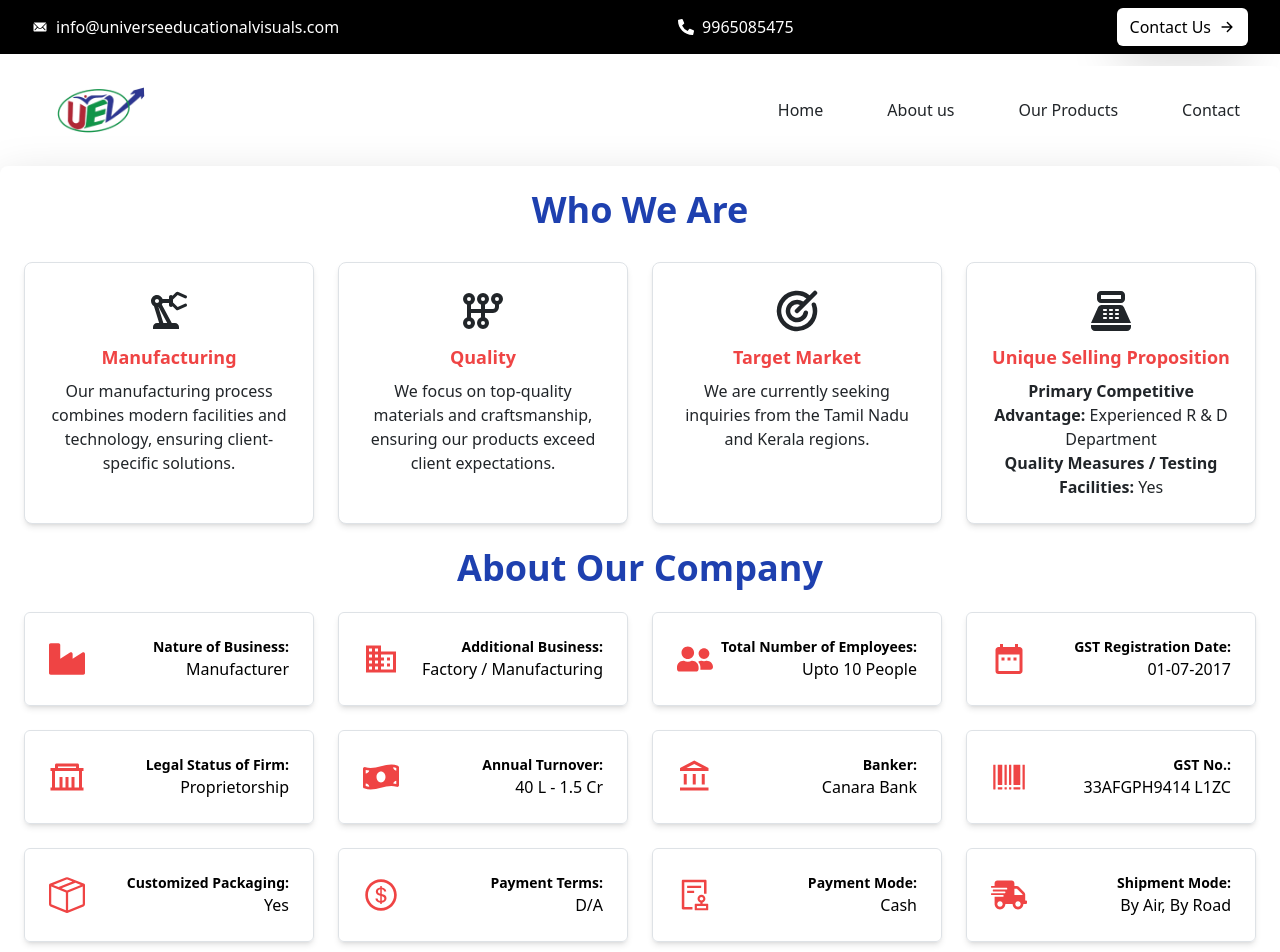
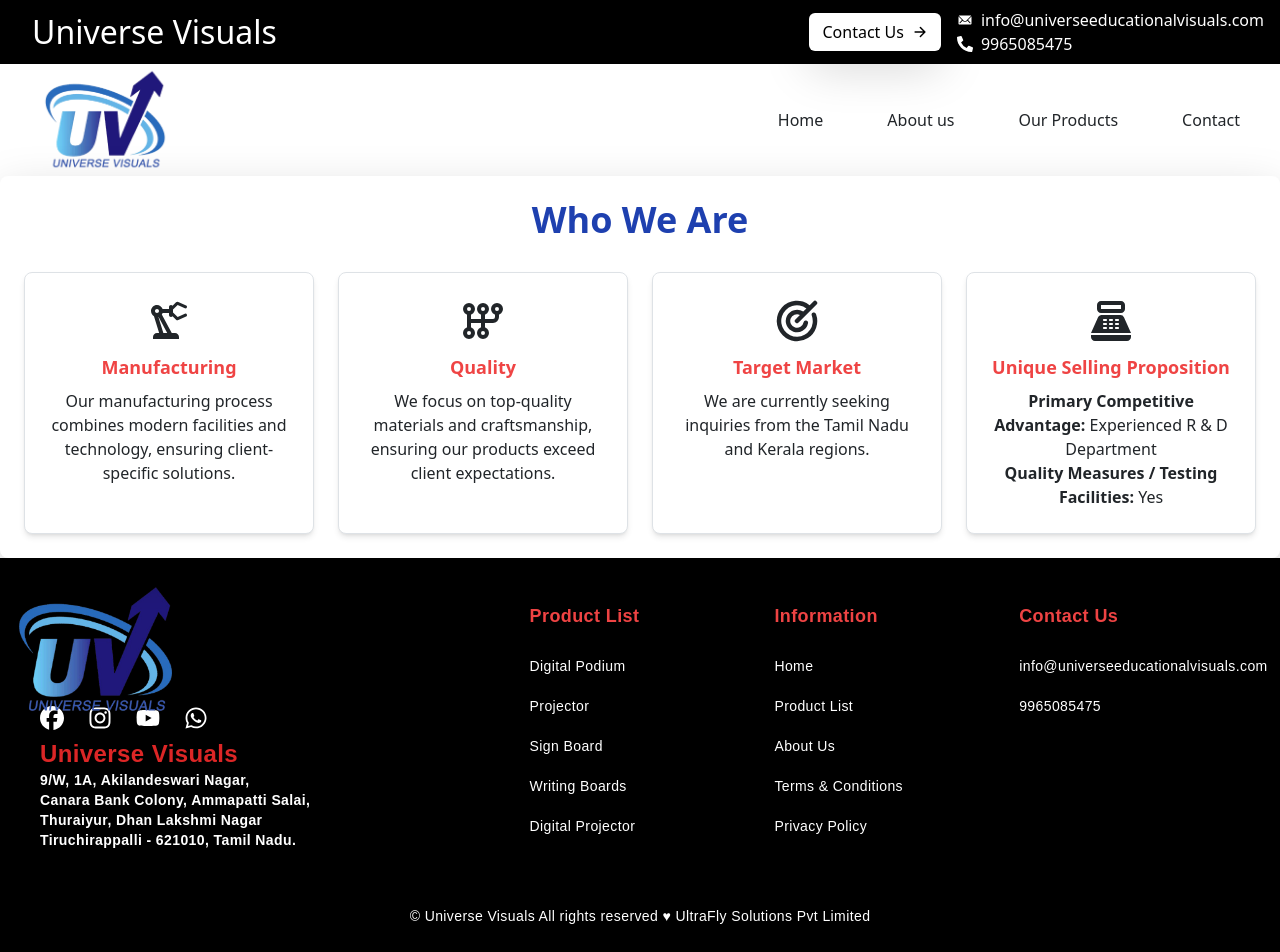
Before and after one commit to Dilipkumar750/Universe_Board, a React (Vite) app in the folder frontend/: page /Turnover in a window 1280 px wide. Shown: the top 952 px of the page. Built offline with nearby package versions, Linux system fonts and the light colour scheme.

Commit message:
changes on 13-11-2024

```diff
--- a/frontend/src/Components/AboutComponent/About.jsx
+++ b/frontend/src/Components/AboutComponent/About.jsx
@@ -31,7 +31,7 @@
             Our Company
           </h2>
           <p className="text-black mt-6 text-base leading-relaxed justify-center text-justify">
-            Universe Educational Visuals aims to provide our clients with the
+            Universe Visuals aims to provide our clients with the
             best range of products by procuring them from reliable vendors. This
             success is made possible by the unwavering support of our esteemed
             vendors, who deliver world-class products. With our offerings, we
@@ -127,7 +127,7 @@
                 Vision
               </h1>
               <p className="text-xl text-justify text-white">
-                Universe Educational Visuals aims to be a global leader in
+                Universe Visuals aims to be a global leader in
                 premium, innovative, and reliable educational and display
                 products. Our goal is to empower institutions, corporate
                 entities, and homes worldwide by offering solutions that enhance
--- a/frontend/src/Components/ContactComponent/Contact.jsx
+++ b/frontend/src/Components/ContactComponent/Contact.jsx
@@ -50,12 +50,12 @@
           <div className="mt-6 text-white flex flex-col md:flex-row">
             <div className="md:flex-1" data-aos="fade-right">
               <p>
-                At Universe Educational Visuals, We are always here to help you connect, grow, and explore new opportunities.
+                At Universe Visuals, We are always here to help you connect, grow, and explore new opportunities.
                 Whether you have a question, need more information about our services, or want to discuss a potential partnership,
                 we would love to hear from you. Feel free to reach out to us through any of the following ways:
               </p>
               <p className="mt-4 font-semibold text-black">Address:</p>
-              Universe Educational Visuals<br />
+              Universe Visuals<br />
               9/W, 1A, Akilandeswari Nagar,<br />
               Canara Bank Colony,Ammapatti Salai, <br />
               Thuraiyur, Dhan Lakshmi Nagar<br />
--- a/frontend/src/Components/HomeComponent/Hero.jsx
+++ b/frontend/src/Components/HomeComponent/Hero.jsx
@@ -28,7 +28,7 @@
       <div className="grid md:grid-cols-2 items-center md:gap-10 gap-6">
         <div className="max-md:order-1 max-md:text-center">
           <p className="mt-4 text-5xl font-extrabold text-blue-500">
-             Universe Educational Visuals
+             Universe Visuals
           </p>
           <h2 className="text-gray-800 md:text-5xl text-3xl font-bold mb-4 md:!leading-[55px]">
           Enriching Classrooms with Quality School Essentials.          </h2>
@@ -48,7 +48,7 @@
           </div>
         </div>
 
-        <div className="hidden md:flex md:h-[400px] md:w-[550px] p-2 overflow-x-hidden  flex-col" data-aos="fade-left">
+        <div className="hidden md:flex md:h-full md:w-full p-2 overflow-x-hidden  flex-col" data-aos="fade-left">
           {/* Custom carousel with automatic scroll */}
           <div className="relative w-full h-full overflow-hidden rounded-lg p-1"> {/* Added padding here */}
             {swiperImages.map((image, index) => (
--- a/frontend/src/Components/HomeComponent/Innovation.jsx
+++ b/frontend/src/Components/HomeComponent/Innovation.jsx
@@ -62,7 +62,7 @@
                 Innovative Technology Solutions for Your Business
               </h2>
               <p className="text-base md:text-lg text-gray-700 leading-relaxed text-justify">
-                Universe Educational Visuals is dedicated to enhancing the educational experience with a diverse range of visual and interactive tools.
+                Universe Visuals is dedicated to enhancing the educational experience with a diverse range of visual and interactive tools.
                 Founded with a commitment to innovation, we offer solutions tailored to meet the unique needs of educators, students, and institutions globally.
                 <br />
                 <br />
@@ -82,7 +82,7 @@
 
                   <div>
                     <h2 className="uppercase font-bold text-[24px] text-primary leading-snug">
-                      <CountUp end={150} duration={20} suffix=" +" />
+                      <CountUp end={3000} duration={20} suffix=" +" />
                     </h2>
                     <h3 className="uppercase font-semibold text-[12px] leading-snug text-gray-700">
                       Completed Projects
@@ -93,7 +93,7 @@
 
                   <div>
                     <h2 className="uppercase font-bold text-[24px] text-primary leading-snug">
-                      <CountUp end={91} duration={30} suffix=" +" />
+                      <CountUp end={1000} duration={30} suffix=" +" />
                     </h2>
                     <h3 className="uppercase font-semibold text-[12px] leading-snug text-gray-700">
                       Happy Clients
@@ -104,7 +104,7 @@
 
                   <div>
                     <h2 className="uppercase font-bold text-[24px] text-primary leading-snug">
-                      <CountUp end={110} duration={25} suffix=" +" />
+                      <CountUp end={1500} duration={25} suffix=" +" />
                     </h2>
                     <h3 className="uppercase font-semibold text-[12px] leading-snug text-gray-700">
                       Customer Service
@@ -135,7 +135,7 @@
                 Our Educational Tools in Action: Real Success Stories
               </h2>
               <p className="mt-4 text-black text-justify">
-                At Universe Educational Visuals, innovation drives everything we create. We offer a wide range of products, including smart boards, projectors, and various writing boards, both ceramic and magnetic, to enhance your educational experience.
+                At Universe Visuals, innovation drives everything we create. We offer a wide range of products, including smart boards, projectors, and various writing boards, both ceramic and magnetic, to enhance your educational experience.
                 <br />
                 Our dedicated team continually develops tools such as display boards, notice boards with sliding glass doors, and press graph boards, ensuring they meet the changing needs of educators and students.
               </p>
--- a/frontend/src/Components/HomeComponent/Turnover.jsx
+++ b/frontend/src/Components/HomeComponent/Turnover.jsx
@@ -21,22 +21,22 @@
     { label: "Quality Measures / Testing Facilities", value: "Yes" },
   ];
 
-  const companyProfileData = [
-    { label: "Nature of Business", value: "Manufacturer", icon: <FaIndustry /> },
-    { label: "Additional Business", value: "Factory / Manufacturing", icon: <MdBusiness /> },
-    { label: "Total Number of Employees", value: "Upto 10 People", icon: <FaUserFriends /> },
-    { label: "GST Registration Date", value: "01-07-2017", icon: <MdDateRange /> },
-    { label: "Legal Status of Firm", value: "Proprietorship", icon: <RiGovernmentLine /> },
-    { label: "Annual Turnover", value: "40 L - 1.5 Cr", icon: <FaMoneyBillWave /> },
-    { label: "Banker", value: "Canara Bank", icon: <MdOutlineAccountBalance /> },
-    { label: "GST No.", value: "33AFGPH9414 L1ZC", icon: <AiOutlineBarcode /> },
-    { label: "Customized Packaging", value: "Yes", icon: <BsBoxSeam /> },
-    { label: "Payment Terms", value: "D/A", icon: <AiOutlineDollarCircle /> },
-    { label: "Payment Mode", value: "Cash", icon: <AiOutlineAudit /> },
-    { label: "Shipment Mode", value: "By Air, By Road", icon: <FaShippingFast /> },
-    { label: "No. of Research / QC Staff", value: "1 - 5 People", icon: <MdOutlinePeople /> },
-    { label: "No. of Skilled Staff", value: "1 - 5 People", icon: <BsGear /> },
-  ];
+  // const companyProfileData = [
+  //   { label: "Nature of Business", value: "Manufacturer", icon: <FaIndustry /> },
+  //   { label: "Additional Business", value: "Factory / Manufacturing", icon: <MdBusiness /> },
+  //   { label: "Total Number of Employees", value: "Upto 10 People", icon: <FaUserFriends /> },
+  //   { label: "GST Registration Date", value: "01-07-2017", icon: <MdDateRange /> },
+  //   { label: "Legal Status of Firm", value: "Proprietorship", icon: <RiGovernmentLine /> },
+  //   { label: "Annual Turnover", value: "40 L - 1.5 Cr", icon: <FaMoneyBillWave /> },
+  //   { label: "Banker", value: "Canara Bank", icon: <MdOutlineAccountBalance /> },
+  //   { label: "GST No.", value: "33AFGPH9414 L1ZC", icon: <AiOutlineBarcode /> },
+  //   { label: "Customized Packaging", value: "Yes", icon: <BsBoxSeam /> },
+  //   { label: "Payment Terms", value: "D/A", icon: <AiOutlineDollarCircle /> },
+  //   { label: "Payment Mode", value: "Cash", icon: <AiOutlineAudit /> },
+  //   { label: "Shipment Mode", value: "By Air, By Road", icon: <FaShippingFast /> },
+  //   { label: "No. of Research / QC Staff", value: "1 - 5 People", icon: <MdOutlinePeople /> },
+  //   { label: "No. of Skilled Staff", value: "1 - 5 People", icon: <BsGear /> },
+  // ];
 
   return (
 
@@ -93,9 +93,9 @@
           ))}
         </div>
       </div>
-      <h2 className="text-4xl font-bold mb-8 text-center text-blue-800" data-aos="fade-up">About Our Company</h2>
+      {/* <h2 className="text-4xl font-bold mb-8 text-center text-blue-800" data-aos="fade-up">About Our Company</h2> */}
 
-      <div className="grid grid-cols-1 md:grid-cols-2 lg:grid-cols-3 xl:grid-cols-4 gap-4">
+      {/* <div className="grid grid-cols-1 md:grid-cols-2 lg:grid-cols-3 xl:grid-cols-4 gap-4">
         {companyProfileData.map((item, index) => (
           <div
             key={index}
@@ -109,7 +109,7 @@
             </div>
           </div>
         ))}
-      </div>
+      </div> */}
 
 
     </div>
--- a/frontend/src/Components/ProductComponent/OurProducts.jsx
+++ b/frontend/src/Components/ProductComponent/OurProducts.jsx
@@ -128,7 +128,7 @@
         <div className="flex flex-col md:flex-row justify-between items-center">
           <div className=" md:text-left w-96">
             <h2 className="text-2xl mb-4 font-bold text-blue-700">
-              Transform Your Learning Environment with Universe Educational Visuals
+              Transform Your Learning Environment with Universe Visuals
             </h2>
             <p className="text-base text-red font-bold text-justify leading-5">Explore our range of educational tools, from interactive and smart boards to projectors and notice boards. Enhance your classroom experience with innovative solutions and captivating displays. Elevate your teaching with our extensive offerings!</p>
           </div>
--- a/frontend/src/Pages/Footer/Footer.jsx
+++ b/frontend/src/Pages/Footer/Footer.jsx
@@ -47,7 +47,7 @@
           </li>
         </ul>
         <address className="font-bold text-white text-sm space-y-1">
-          <span className="text-red-600 font-bold text-2xl">Universe Educational Visuals</span>
+          <span className="text-red-600 font-bold text-2xl">Universe Visuals</span>
           <br />
           9/W, 1A, Akilandeswari Nagar,
           <br />
@@ -167,7 +167,7 @@
     </div>
 
     <p className="text-white text-sm mt-10 text-center">
-      © Universe Educational Visuals All rights reserved.
+      © Universe Visuals All rights reserved ♥ UltraFly Solutions Pvt Limited
     </p>
   </footer>
 );
--- a/frontend/src/Pages/Navbar/TopHeader.jsx
+++ b/frontend/src/Pages/Navbar/TopHeader.jsx
@@ -5,33 +5,35 @@
 
 function TopHeader() {
   return (
-    <section className="d-flex flex-column flex-md-row align-items-center justify-content-between bg-black text-white py-2 px-3">
-      <div className="d-flex align-items-center mb-2 mb-md-0 ms-md-3 gap-2">
-      <IoIosMail />
-
-        <a href="mailto:info@universeeducationalvisuals.com" className="text-white">
-               info@universeeducationalvisuals.com
-        </a>
+    <section className="d-flex flex-column flex-md-row align-items-center justify-content-between bg-black text-white py-2 px-3 sticky-top z-50">
+      {/* Left section with the company name */}
+      <div className="d-flex align-items-center mb-2 mb-md-0 ms-md-3">
+        <span className="fs-2">Universe Visuals</span>
       </div>
 
-
-      <div className="d-flex align-items-center mb-2 mb-md-0 ms-md-3 gap-2">
-      <FaPhoneAlt />
-        <a href="tel:9965085475" className="text-white">
-           9965085475
-        </a>
-      </div>
-
-      <div className="d-none d-md-block me-md-3">
+      {/* Right section with contact button and details */}
+      <div className="d-flex align-items-center mb-2 mb-md-0 ms-md-3 gap-3">
+        {/* Contact button */}
         <Link to="/Contact">
           <button
-            className="btn text-black d-flex align-items-center justify-content-center shadow-lg" style={{backgroundColor: '#ffffff'}}
-            type="submit"
+            className="btn text-black d-flex align-items-center justify-content-center shadow-lg"
+            style={{ backgroundColor: '#ffffff' }}
+            type="button"
           >
             Contact Us
             <IoArrowForward className="ms-2" />
           </button>
         </Link>
+
+        {/* Contact details */}
+        <div className="align-items-center gap-3">
+          <a href="mailto:info@universeeducationalvisuals.com" className="text-white d-flex align-items-center gap-2">
+            <IoIosMail /> info@universeeducationalvisuals.com
+          </a>
+          <a href="tel:9965085475" className="text-white d-flex align-items-center gap-2">
+            <FaPhoneAlt /> 9965085475
+          </a>
+        </div>
       </div>
     </section>
   );
```
Also changed, not shown: frontend/src/assets/logo.png.
